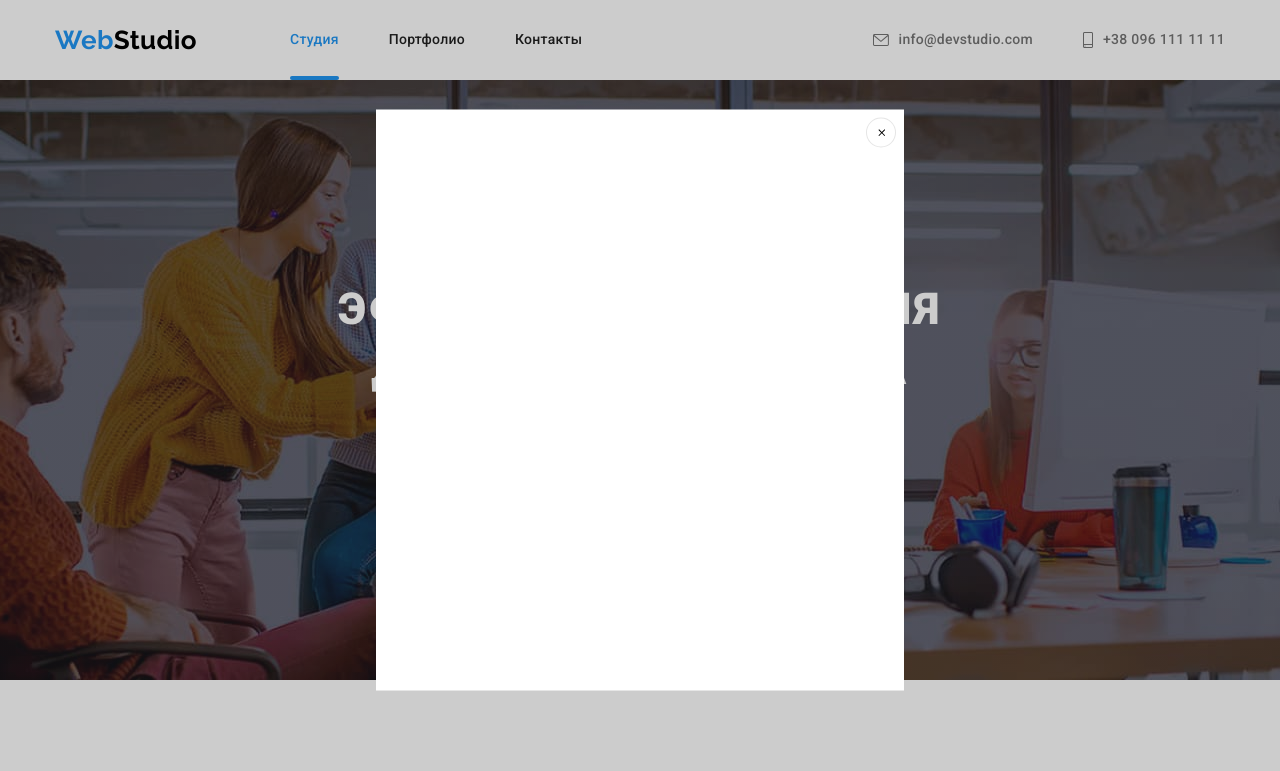
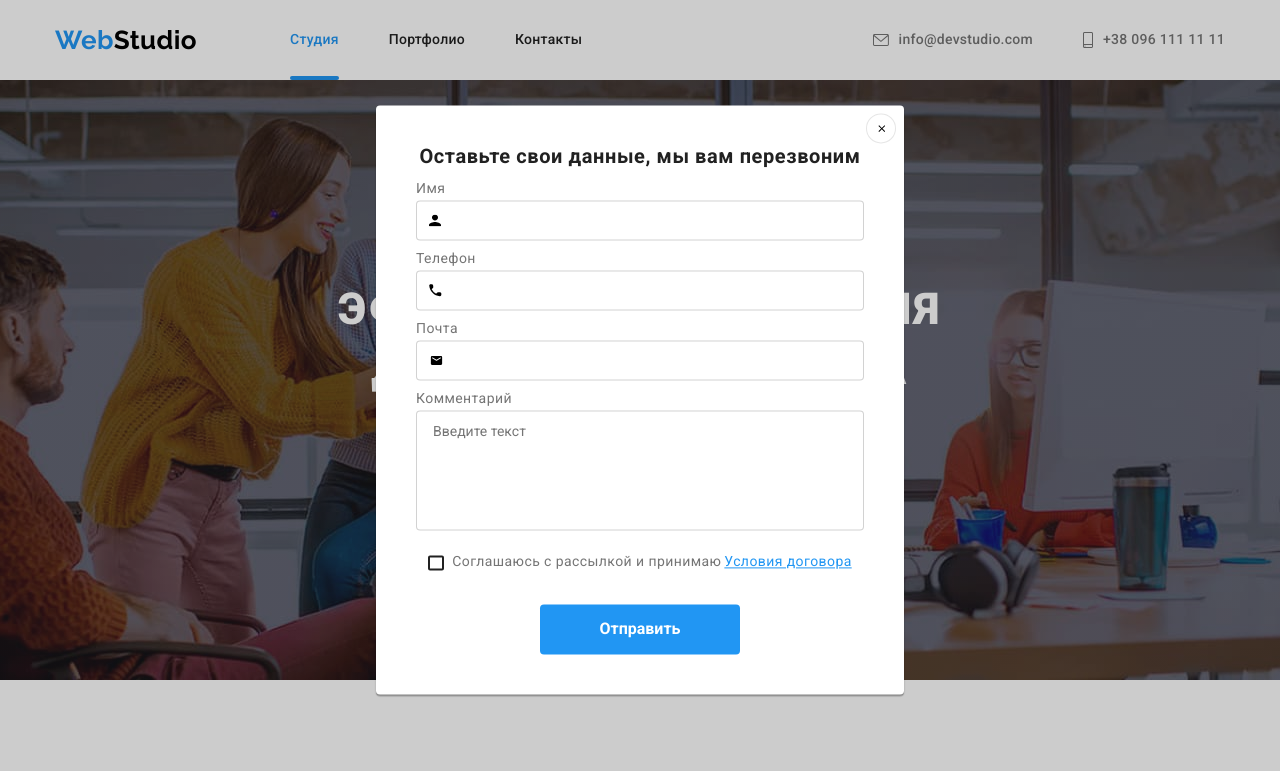
Before and after one commit to alinabihdan/goit-markup-hw-06, a plain HTML site: page index.html in a window 1280 px wide. Both pictures are taken after a click on the button "Заказать услугу". Shown: the top 771 px of the page. Drawn offline with nearby package versions, Linux system fonts and the light colour scheme.

Commit message:
формі без єффектов

```diff
--- a/css/style.css
+++ b/css/style.css
@@ -177,21 +177,21 @@ a {
     text-transform: uppercase;
 }
 
-.hero__button {
-    border-radius: 4px;
-    padding: 10px 32px;
+.btn {
     min-width: 200px;
+    padding: 10px 15px;
     display: inline-block;
-    border: transparent;
+    color: var(--main-light-color);
+    background-color: var(--accent-color);
     text-align: center;
     cursor: pointer;
-
-    color: var(--main-light-color);
-    background-color: var(--accent-color);
+    border-radius: 4px;
     font-weight: 700;
     font-size: 16px;
     line-height: 1.87;
+    border: none;
 }
+
 
 /* FEATURES */
 
@@ -492,6 +492,47 @@ a {
     background-color: var(--accent-color);
 }
 
+.subscribe-box {
+    margin-left: auto;
+}
+.subscribe {
+    display: flex;
+}
+
+.subscribe-title {
+    display: inline-block;
+    margin-bottom: 20px;
+    font-weight: 700;
+    line-height: 1.14;
+    text-transform: uppercase;
+    color: var(--main-light-color);
+}
+
+.subscribe-input {
+    width: 358px;
+    height: 50px;
+    padding: 15px 16px;
+    background-color: transparent;
+    border: 1px solid rgba(255, 255, 255, 0.3);
+    border-radius: 4px;
+
+    font-size: 16px;
+    line-height: 1.25;
+    color: var(--accent-bg-color);
+}
+.subscribe-button {
+    display: flex;
+    align-items: center;
+    justify-content: center;
+
+    margin-left: 12px;
+}
+
+.subscribe-icon {
+    margin-left: 10px;
+}
+
+
 /* PORTFOLIO PAGE */
 
 .portfolio {
@@ -649,6 +690,11 @@ a {
     pointer-events: none;
 }
 
+.is-hidden .modal {
+    /* transform: translateY(100%); */
+    opacity: 0;
+}
+
 .modal {
     position: absolute;
     top: 50%;
@@ -658,8 +704,15 @@ a {
     min-width: 528px;
     min-height: 581px;
     background-color: var(--main-light-color);
+    opacity: 1;
+
+    box-shadow: 0px 1px 3px rgba(0, 0, 0, 0.12), 0px 1px 1px rgba(0, 0, 0, 0.14), 0px 2px 1px rgba(0, 0, 0, 0.2);
+    border-radius: 4px;
+
+    transition: opacity 1000ms var(--standart-cubic);
 }
 
+/* transform 1000ms var(--standart-cubic),  */
 .close-btn {
     position: absolute;
     top: 8px;
@@ -673,3 +726,108 @@ a {
     align-items: center;
     background-color: var(--main-light-color);
 }
+
+.modal-title {
+    margin-top: 0;
+    margin-bottom: 12px;
+    text-align: center;
+
+    font-weight: 700;
+    font-size: 20px;
+    line-height: 1.15;
+    letter-spacing: 0.03em;
+
+    color: var(--title-text-color);
+}
+
+.input-box {
+    position: relative;
+}
+
+.form-input {
+    display: block;
+    width: 100%;
+    height: 40px;
+    border: 1px solid rgba(33, 33, 33, 0.2);
+    border-radius: 4px;
+    margin-bottom: 10px;
+    padding: 12px 0 12px 42px;
+}
+
+.modal-icon {
+    position: absolute;
+    top: 50%;
+    left: 13px;
+    transform: translateY(-50%);
+}
+
+.input-text {
+    display: block;
+    margin-bottom: 4px;
+}
+
+.text-area {
+    display: block;
+    width: 100%;
+    height: 120px;
+    padding: 12px 16px;
+    resize: none;
+    border: 1px solid rgba(33, 33, 33, 0.2);
+    border-radius: 4px;
+    margin-bottom: 20px;
+}
+
+.checkbox {
+    position: absolute;
+    width: 1px;
+    height: 1px;
+    margin: -1px;
+    padding: 0;
+    border: 0;
+    clip: rect(0 0 0 0);
+    overflow: hidden;
+}
+
+.agreement-text {
+    display: flex;
+    align-items: center;
+    justify-content: center;
+    text-align: center;
+    margin-bottom: 30px;
+
+    font-size: 14px;
+    line-height: 1.71;
+    letter-spacing: 0.03em;
+    color: var(--primary-text-color);
+}
+
+.agreement-link {
+    display: inline-block;
+    text-decoration: underline;
+    color: var(--accent-color);
+    margin-left: 3px;
+}
+
+.agreement-text::before {
+    content: '';
+    display: inline-block;
+    width: 16px;
+    height: 15px;
+    border: 2px solid #212121;
+    border-radius: 2px;
+    margin-right: 8px;
+}
+
+.modal-button {
+    display: block;
+    margin: 0 auto;
+}
+
+.checkbox:checked + .agreement-text::before,
+.checkbox:focus + .agreement-text::before {
+    background-image: url(../images/checkbox.svg);
+    background-size: contain;
+    background-origin: border-box;
+    background-color: var(--accent-color);
+    border-color: var(--accent-color);
+}
--- a/index.html
+++ b/index.html
@@ -52,7 +52,7 @@
             <section class="hero">
                 <div class="container">
                     <h1 class="hero__title">Эффективные решения для вашего бизнеса</h1>
-                    <button type="button" class="hero__button" data-modal-open>Заказать услугу</button>
+                    <button type="button" class="btn" data-modal-open>Заказать услугу</button>
                 </div>
             </section>
            <!-- FEATURES-->
@@ -374,6 +374,20 @@
                     </li>
                    </ul>
                </div>
+               <div class="subscribe-box">
+                   <b class="subscribe-title">Подпишитесь на рассылку</b>
+                    <form class="subscribe">
+                        <input type="email" name="email" class="subscribe-input" placeholder="E-mail" autocomplete="off">
+                        <button type="submit" class="subscribe-button btn">
+                            Подписаться
+                            <svg width="24" height="24" class="social-link-icon subscribe-icon">
+                                <use href="./images/sprite.svg#icon-telegram"></use>
+                            </svg>
+                        </button>
+                    </form>
+
+               </div>
+
 
             </div>
         </footer>
@@ -385,6 +399,44 @@
                     </svg>
                 </button>
 
+                <p class="modal-title">Оставьте свои данные, мы вам перезвоним</p>
+                <form>
+                    <label class="input-text" for="name">Имя</label>
+                    <div class="input-box">
+                        <input type="text" name="name" class="form-input" id="name">
+                        <svg width="12" height="12" class="modal-icon">
+                            <use href="./images/sprite.svg#icon-person"></use>
+                        </svg>
+                    </div>
+
+                    <label class="input-text" for="tel">Телефон</label>
+                    <div class="input-box">
+                        <input type="tel" name="phone_number" class="form-input" id="tel">
+                        <svg width="13" height="13" class="modal-icon">
+                            <use href="./images/sprite.svg#icon-phone"></use>
+                        </svg>
+                    </div>
+
+                    <label class="input-text" for="mail">Почта</label>
+                    <div  class="input-box">
+                        <input type="email" name="email" class="form-input" id="mail">
+                        <svg width="15" height="12" class="modal-icon">
+                            <use href="./images/sprite.svg#icon-Vector"></use>
+                        </svg>
+                    </div>
+
+                    <label class="input-text" for="comment">Комментарий</label>
+                    <textarea name="comment" placeholder="Введите текст" class="text-area" id="comment"></textarea>
+
+
+                    <label class="agreement">
+                        <input type="checkbox" name="policy" class="checkbox">
+                        <span class="agreement-text">Соглашаюсь с рассылкой и принимаю <a href="#" class="agreement-link"> Условия договора</a></span>
+                    </label>
+
+                    <button type="submit" class="btn modal-button">Отправить</button>
+                </form>
+
             </div>
         </div>
     <script src="./js/modal.js"></script>
```
Also changed, not shown: images/checkbox.svg (added).
